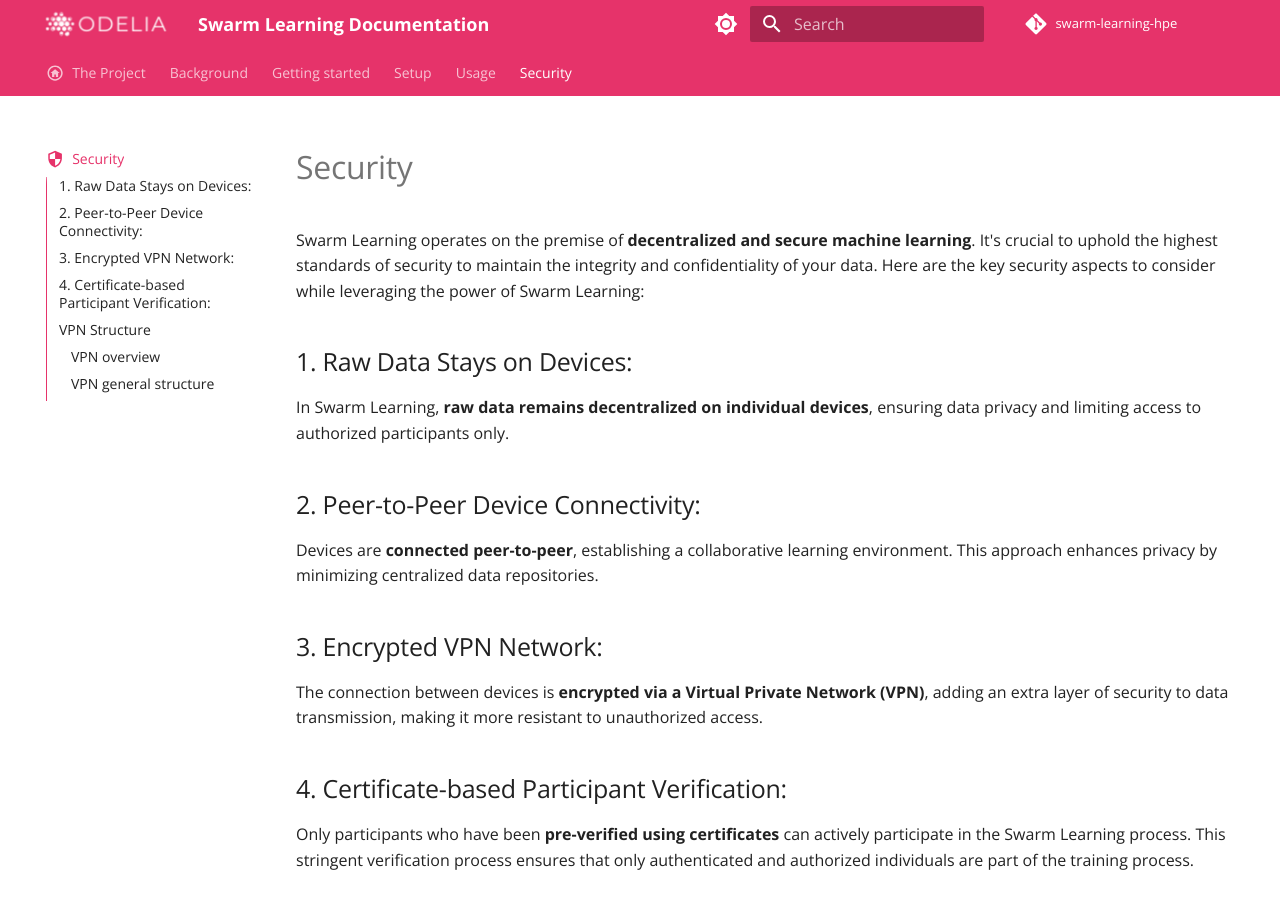
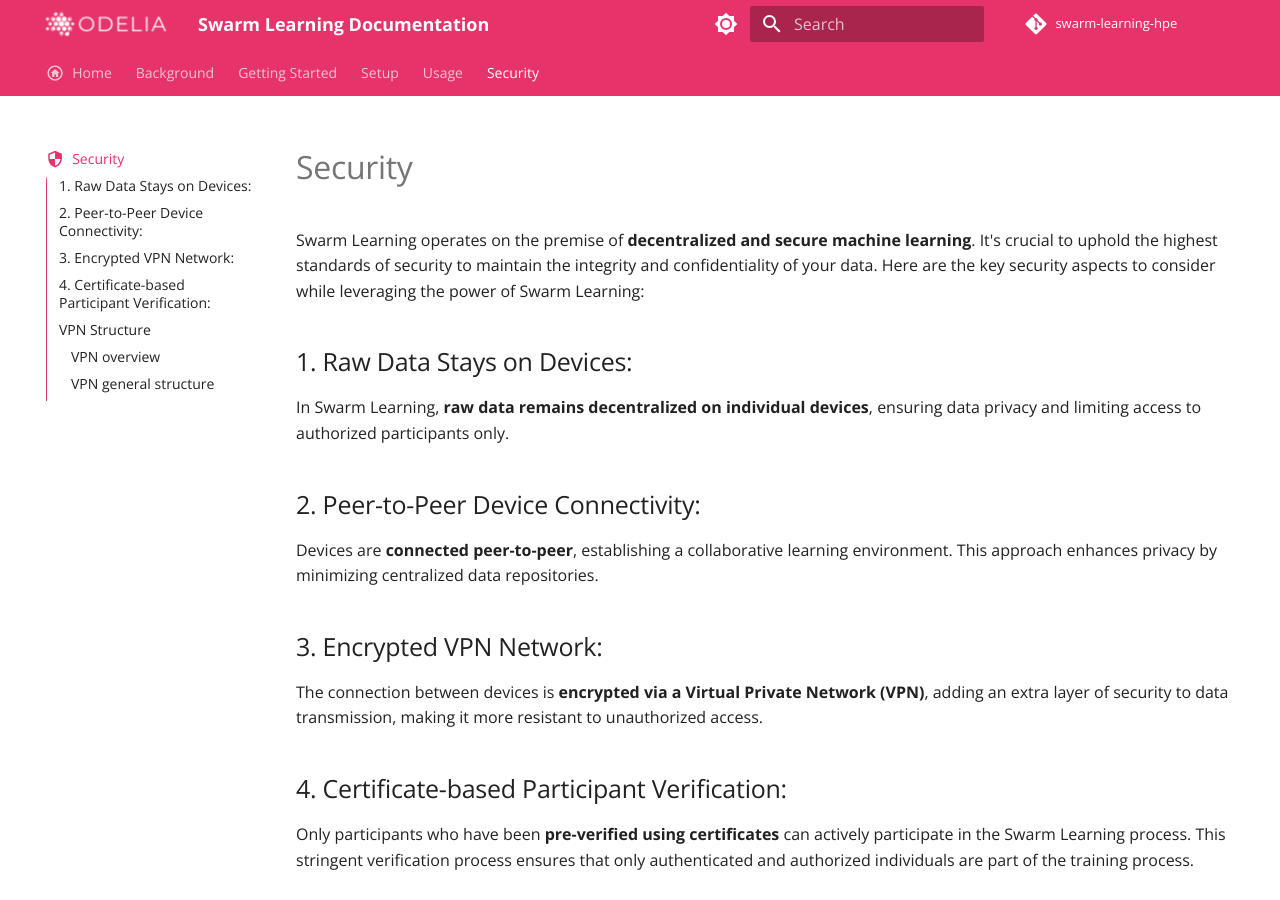
Before and after one commit to odelia-ai/odelia-ai.github.io, an MkDocs documentation site: the page built from docs/security.md, in a window 1280 px wide and 900 px high. Built offline with MkDocs 1.6.1 and Material for MkDocs 9.7.7, drawn with Linux system fonts in a browser that asks for light colours; comment, search, counter and statistics services are not loaded; some of the changed lines change nothing that is shown.

Commit message:
new navigation

```diff
--- a/mkdocs.yml
+++ b/mkdocs.yml
@@ -97,6 +97,14 @@
   status:
     <identifier>: <description>
 
+nav:
+  - Home: index.md
+  - Background: background.md
+  - Getting Started: getting-started.md
+  - Setup: setup.md
+  - Usage: usage.md
+  - Security: security.md
+
 copyright: >
   Copyright &copy; 2023 ODELIA Consortium –
   <a href="#__consent">Change cookie settings</a>
```
Also changed, not shown: docs/background.md (renamed from docs/2_background.md), docs/getting-started.md (renamed from docs/3_getting_started.md), docs/security.md (renamed from docs/6_security.md), docs/setup.md (renamed from docs/4_setup.md), docs/usage.md (renamed from docs/5_usage.md).
